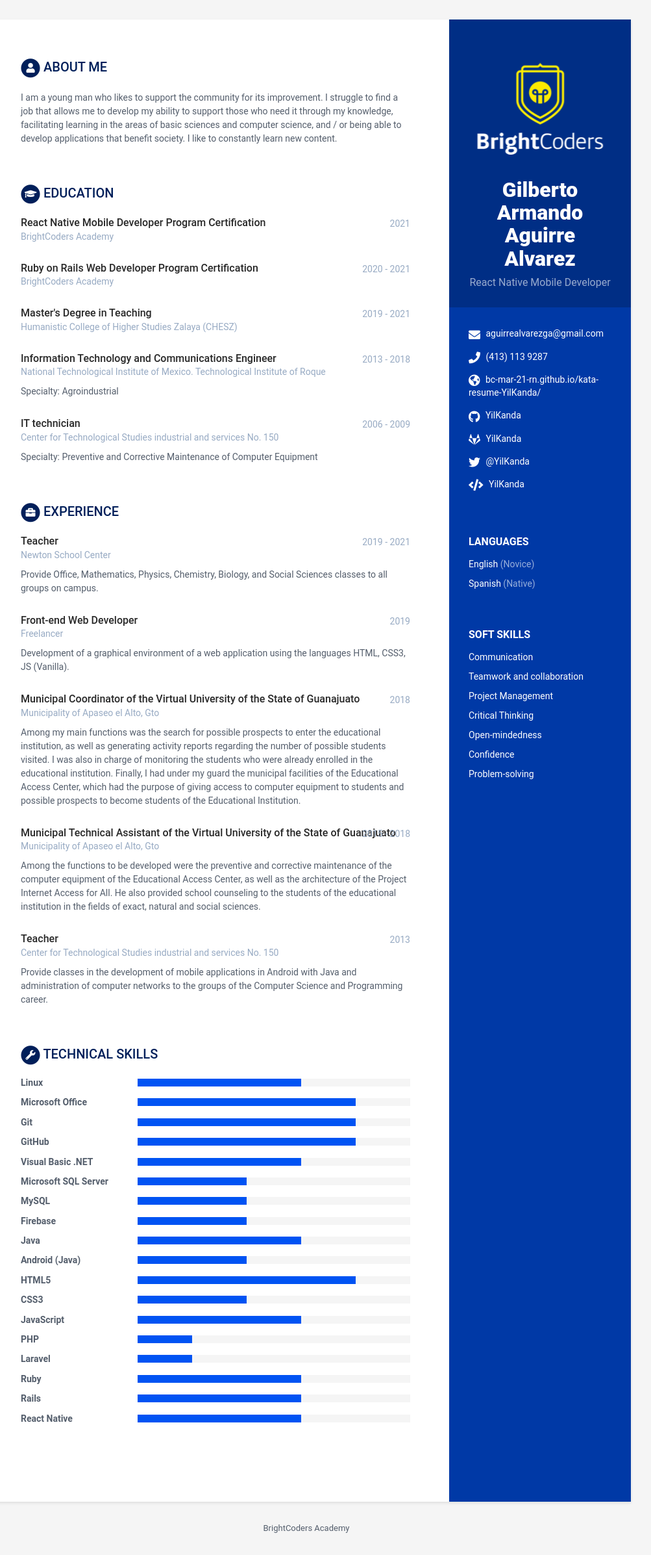
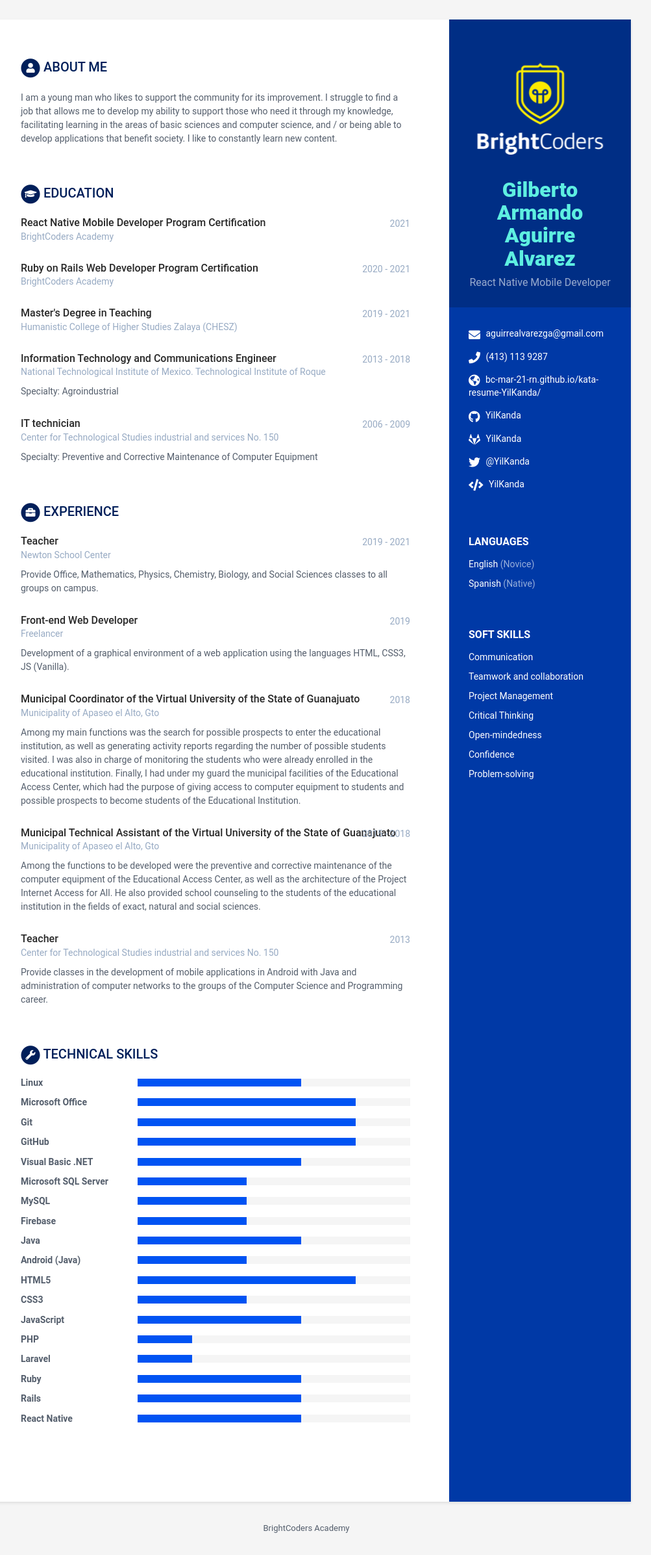
Before and after one commit to BC-MAR-21-RN/kata-resume-YilKanda, a Jekyll site: the page built from index.html, in a window 1280 px wide. Shown: the whole page at 65% size, without its empty margins (168-1171 px from the left). Built offline with Jekyll 4.4.1, drawn with Linux system fonts in a browser that asks for light colours.

Commit message:
Update _base.scss

```diff
--- a/_sass/_base.scss
+++ b/_sass/_base.scss
@@ -55,6 +55,7 @@ p {
         color: #fff;
     }
     .name {
+        color: #5eefe1;
         font-size: 32px;
         font-weight: 900;
         margin-top: 0;
```
